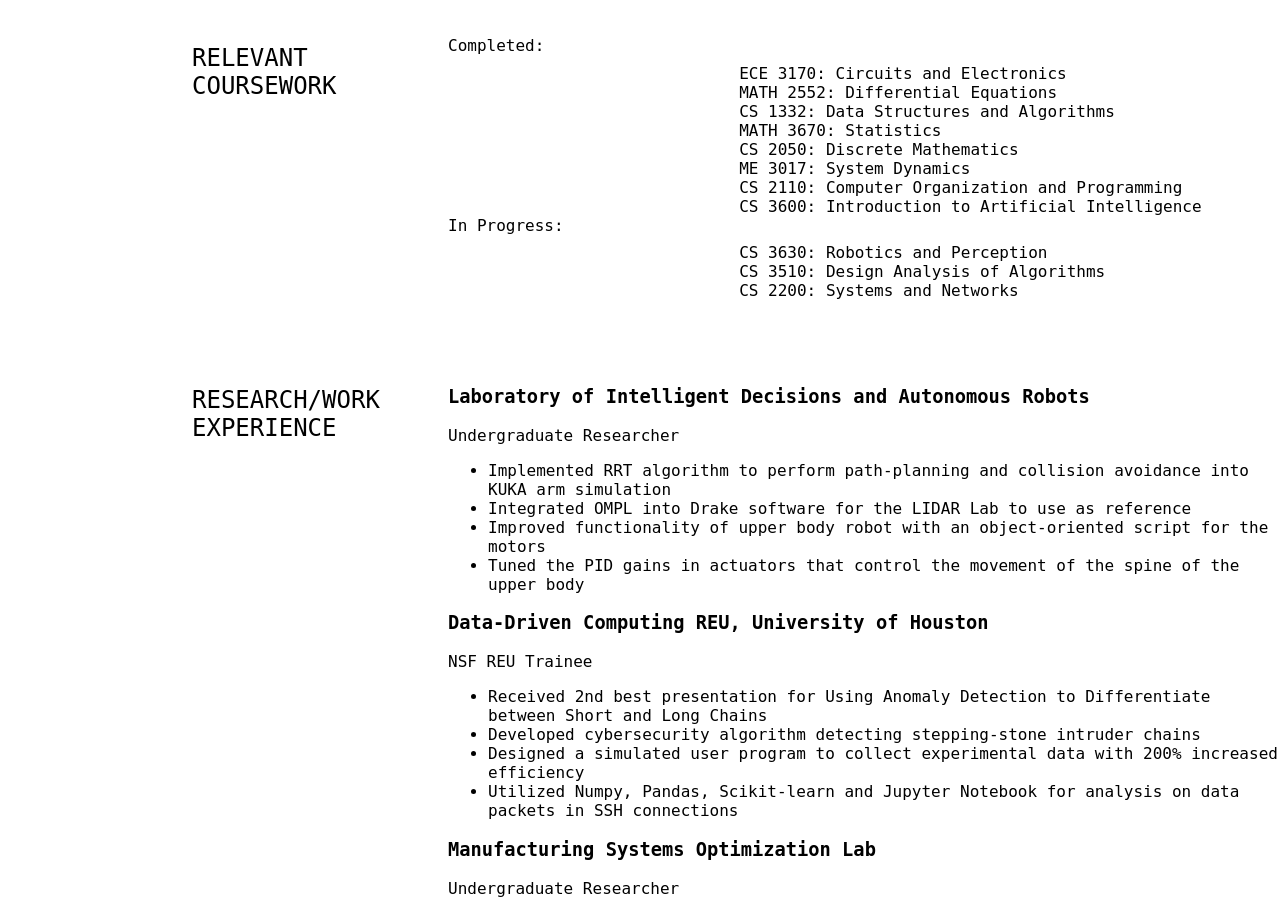
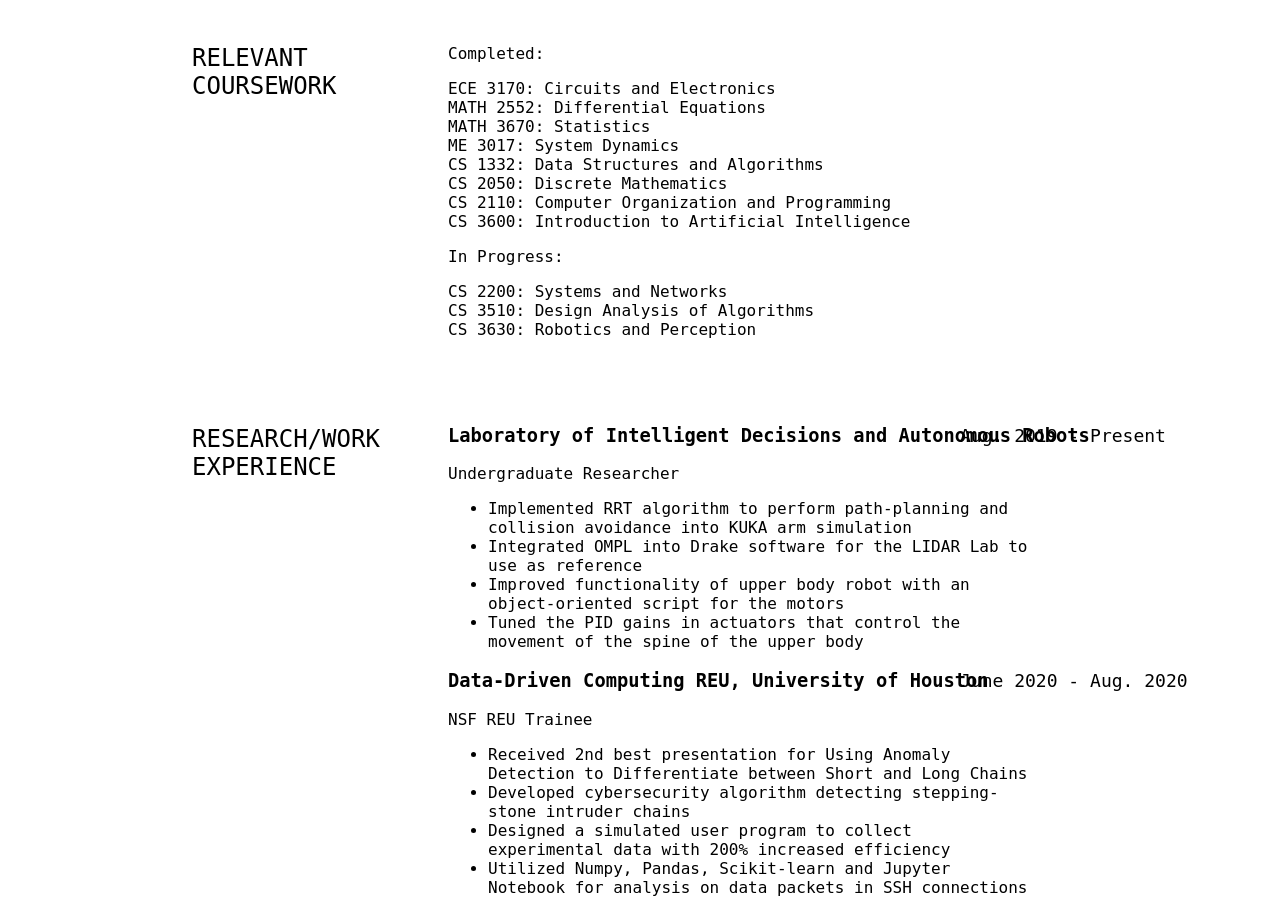
Before and after one commit to jerredchen/Personal-Website, a React (Create React App) app: page / in a window 1280 px wide. Shown: the part 1300-2214 px from the top of the page. Built offline with nearby package versions, Linux system fonts and the light colour scheme.

Commit message:
adjusted padding for education, experience

```diff
--- a/src/Components/Education.js
+++ b/src/Components/Education.js
@@ -12,7 +12,7 @@ function Education() {
                             <span>Expected Fall 2022</span>
                         </h3>
                         <p>Bachelor's in Mechanical Engineering</p>
-                        <p>Bachelor's in Computer Science - Concentrations in Artificial Intelligence, Modeling & Simulation</p>
+                        <p>Bachelor's in Computer Science<br/>- Concentrations in Artificial Intelligence, Modeling & Simulation</p>
                         <p>GPA: 3.87</p>
                     </div>
                 </div>
@@ -20,22 +20,22 @@ function Education() {
 
             <div className="coursework">
                 <h1>Relevant<br/>Coursework</h1>
-                <ul>
-                    <li>Completed:<ul>
+                <div id="course-top" className="course-block">Completed:</div>
+                <ul className="course-block">
                     <li>ECE 3170: Circuits and Electronics</li>
                     <li>MATH 2552: Differential Equations</li>
+                    <li>MATH 3670: Statistics</li>
+                    <li>ME 3017: System Dynamics</li>
                     <li>CS 1332: Data Structures and Algorithms</li>
-                        <li>MATH 3670: Statistics</li>
                     <li>CS 2050: Discrete Mathematics</li>
-                        <li>ME 3017: System Dynamics</li>
                     <li>CS 2110: Computer Organization and Programming</li>
                     <li>CS 3600: Introduction to Artificial Intelligence</li>
-                    </ul></li>
-                    <li>In Progress:<ul>
+                </ul>
+                <div className="course-block">In Progress:</div>
+                <ul className="course-block">
+                    <li>CS 2200: Systems and Networks</li>
+                    <li>CS 3510: Design Analysis of Algorithms</li>
                     <li>CS 3630: Robotics and Perception</li>
-                        <li>CS 3510: Design Analysis of Algorithms</li>
-                        <li>CS 2200: Systems and Networks</li>
-                    </ul></li>
                 </ul>
             </div>
         </div>
--- a/src/Components/Experience.js
+++ b/src/Components/Experience.js
@@ -8,7 +8,9 @@ function Experience() {
             </div>
 
             <div className="experience-content">
-                <h3>Laboratory of Intelligent Decisions and Autonomous Robots</h3>
+                <h3>Laboratory of Intelligent Decisions and Autonomous Robots
+                    <span>Aug. 2019 - Present</span>
+                </h3>
                 <p>Undergraduate Researcher</p>
                 <ul>
                     <li>Implemented RRT algorithm to perform path-planning and collision avoidance into KUKA arm simulation</li>
@@ -16,7 +18,9 @@ function Experience() {
                     <li>Improved functionality of upper body robot with an object-oriented script for the motors</li>
                     <li>Tuned the PID gains in actuators that control the movement of the spine of the upper body</li>
                 </ul>
-                <h3>Data-Driven Computing REU, University of Houston</h3>
+                <h3>Data-Driven Computing REU, University of Houston
+                    <span>June 2020 - Aug. 2020</span>
+                </h3>
                 <p>NSF REU Trainee</p>
                 <ul>
                     <li>Received 2nd best presentation for Using Anomaly Detection to Differentiate between Short and Long Chains</li>
@@ -24,7 +28,9 @@ function Experience() {
                     <li>Designed a simulated user program to collect experimental data with 200% increased efficiency</li>
                     <li>Utilized Numpy, Pandas, Scikit-learn and Jupyter Notebook for analysis on data packets in SSH connections</li>
                 </ul>
-                <h3>Manufacturing Systems Optimization Lab</h3>
+                <h3>Manufacturing Systems Optimization Lab
+                    <span>Aug. 2018 - May 2019</span>
+                </h3>
                 <p>Undergraduate Researcher</p>
                 <ul>
                     <li>Co-author for Smart Elevator Design from Convolution Neural Networking</li>
--- a/src/styling.css
+++ b/src/styling.css
@@ -100,9 +100,11 @@ section#education {
 }
 
 .college-info span {
+    position: absolute;
     font-weight: 500;
     font: 18px 'monospace';
-    padding-left: 15%;
+    /* padding-left: 32%; */
+    left: 75%;
 }
 
 #education .coursework h1 {
@@ -112,11 +114,14 @@ section#education {
     float: left;
 }
 
-#education .coursework ul {
-    padding-top: 1%;
+#education .course-block {
     padding-left: 35%;
     /* float: left; */
     list-style-type: none;
+}
+
+div#course-top {
+    padding-top: 20px;
 }
 
 /* ----------------------------------------*/
@@ -138,3 +143,16 @@ section#experience {
 .experience-content {
     padding-left: 35%;
 }
+
+.experience-content span {
+    position: absolute;
+    left: 75%;
+    font-weight: 500;
+    font: 18px 'monospace';
+    /* padding-left: 32%; */
+    /* float: left; */
+}
+
+.experience-content ul {
+    padding-right: 30%;
+}
```
Lines whose indentation alone changed are shown as unchanged.
